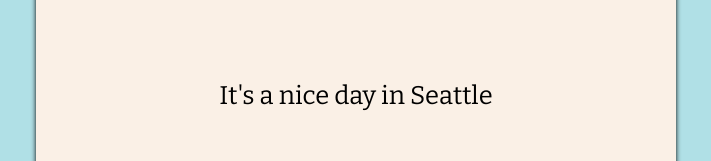
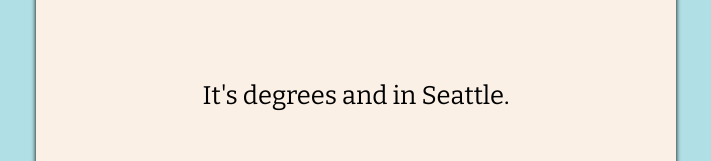
Before and after one commit to wkcodes/wear-what, a Vue app: page / in a window 1280 px wide. Shown: the part 250-411 px from the top of the page, without its empty margins (284-995 px from the left). Built offline with nearby package versions, Linux system fonts and the light colour scheme; no server answers.

Commit message:
added temp and cloudy logic

```diff
--- a/src/components/WearBox.vue
+++ b/src/components/WearBox.vue
@@ -29,7 +29,7 @@
         width="200"
         height="200"
       />
-      <p style="box">It's a nice day in Seattle</p>
+      <p style="box">It's {{temp}} degrees and {{cloudy}} in Seattle.</p>
     </div>
   </main>
 </template>
@@ -41,6 +41,8 @@
       return {
         top: '',
         bottom: '',
+        cloudy: '',
+        temp: ''
       };
     },
     created() {
@@ -53,6 +55,8 @@
         )
           .then((res) => res.json())
           .then((data) => {
+            console.log(data)
+            //if (data.main())
             if (data.main.temp > 65) {
               this.top = 'shirt';
               this.bottom = 'shorts';
@@ -61,8 +65,9 @@
               this.bottom = 'pants';
             }
             if (data.weather[0].main == 'Clouds') {
-              // cloudy
+              this.cloudy = 'cloudy'
             }
+            this.temp = data.main.temp
           });
       },
     },
```
